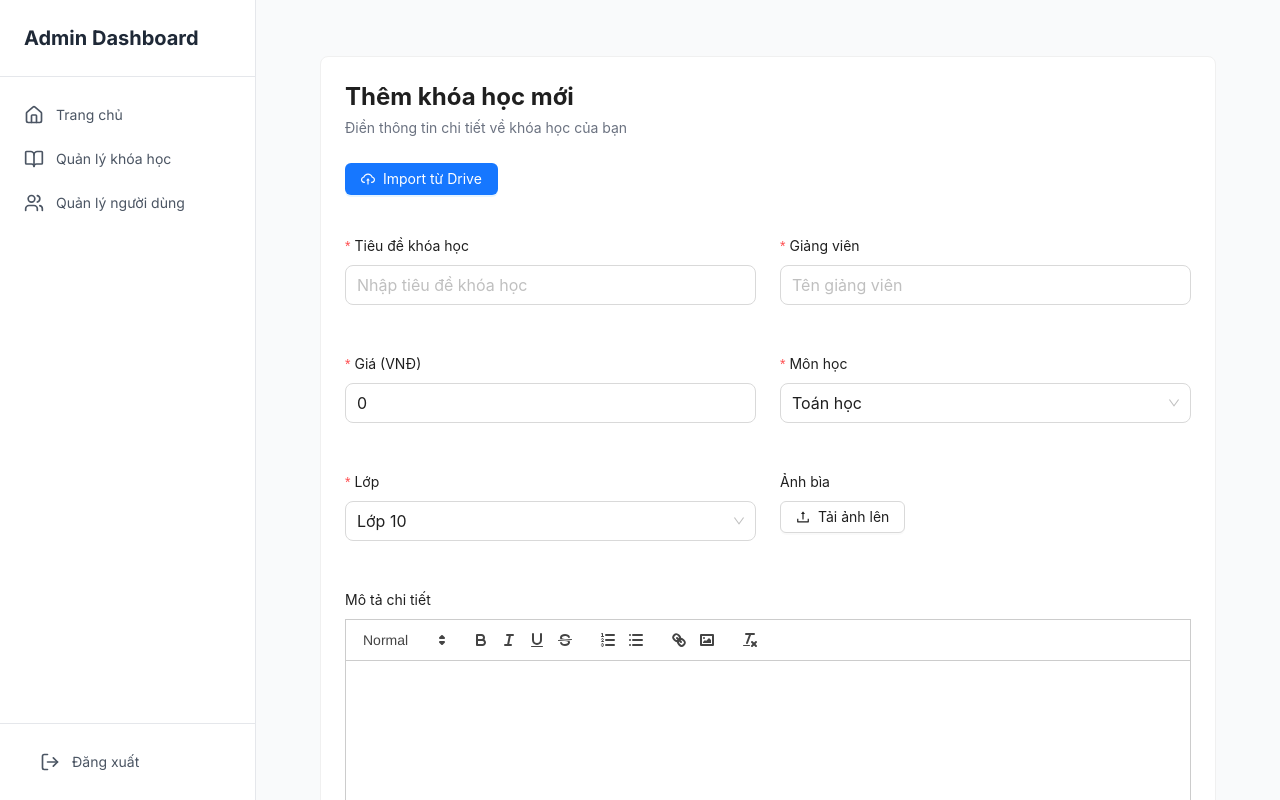
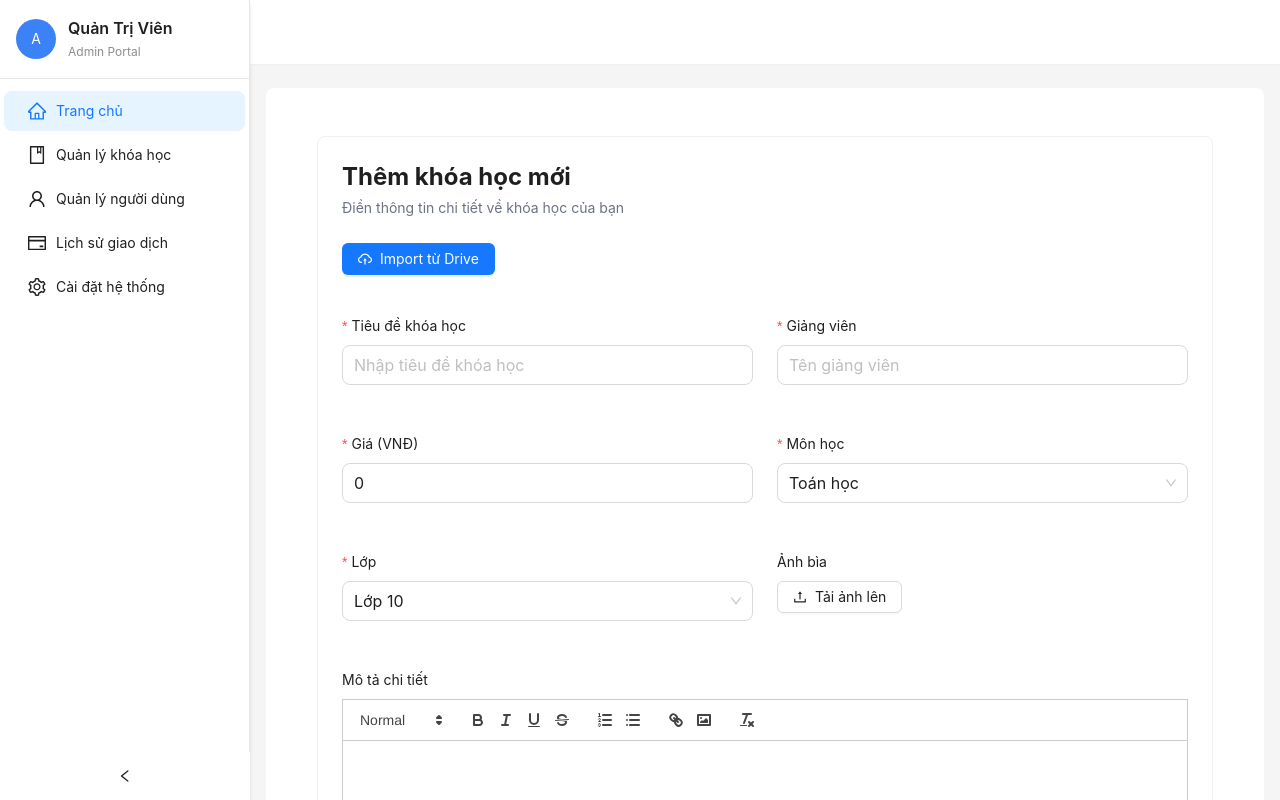
Before and after one commit to kiensegiau/admin, a Next.js app: page /add-course in a window 1280 px wide. Shown: the top 800 px of the page. Built offline with nearby package versions, Linux system fonts and the light colour scheme.

Commit message:
thêm sider bả

```diff
--- a/app/client-layout.js
+++ b/app/client-layout.js
@@ -2,27 +2,61 @@
 import { Inter } from "next/font/google";
 import "./globals.css";
 import { Toaster } from "sonner";
-import Sidebar from "@/components/Sidebar";
+import Sidebar from "./components/Sidebar";
 import { usePathname } from "next/navigation";
+import { Layout, theme } from "antd";
 
+const { Content, Header } = Layout;
 const inter = Inter({ subsets: ["latin"] });
 
 export default function ClientLayout({ children }) {
   const pathname = usePathname();
   const isLoginPage = pathname === "/login";
+  const {
+    token: { colorBgContainer, borderRadiusLG },
+  } = theme.useToken();
 
   return (
     <html lang="vi">
-      <body className={inter.className}>
+      <body className={inter.className} style={{ margin: 0, padding: 0 }}>
         {isLoginPage ? (
           children
         ) : (
-          <div className="flex h-screen">
+          <Layout style={{ minHeight: '100vh' }}>
             <Sidebar />
-            <main className="flex-1 overflow-auto bg-gray-50 p-8">
-              {children}
-            </main>
-          </div>
+            <Layout>
+              <Header
+                style={{
+                  padding: '0 24px',
+                  background: colorBgContainer,
+                  boxShadow: '0 1px 2px rgba(0, 0, 0, 0.03)',
+                  display: 'flex',
+                  alignItems: 'center',
+                  justifyContent: 'flex-start'
+                }}
+              >
+                <div className="text-lg font-medium">
+                  {pathname === "/" && "Bảng điều khiển"}
+                  {pathname === "/courses" && "Quản lý khóa học"}
+                  {pathname === "/users" && "Quản lý người dùng"}
+                  {pathname === "/transactions" && "Lịch sử giao dịch"}
+                  {pathname === "/settings" && "Cài đặt hệ thống"}
+                </div>
+              </Header>
+              <Content
+                style={{
+                  margin: '24px 16px',
+                  padding: 24,
+                  background: colorBgContainer,
+                  borderRadius: borderRadiusLG,
+                  minHeight: 280,
+                  overflow: 'auto'
+                }}
+              >
+                {children}
+              </Content>
+            </Layout>
+          </Layout>
         )}
         <Toaster richColors position="top-right" />
       </body>
--- a/app/components/Sidebar.js
+++ b/app/components/Sidebar.js
@@ -2,30 +2,58 @@
 
 import Link from "next/link";
 import { usePathname, useRouter } from "next/navigation";
-import { Home, BookOpen, Users, LogOut } from "lucide-react";
+import {
+  HomeOutlined,
+  BookOutlined,
+  UserOutlined,
+  CreditCardOutlined,
+  LogoutOutlined,
+  SettingOutlined
+} from "@ant-design/icons";
 import { toast } from "sonner";
+import { Layout, Menu, Button, Typography, Avatar } from "antd";
+import { useState } from "react";
+
+const { Sider } = Layout;
+const { Title, Text } = Typography;
 
 const menuItems = [
   {
+    key: "home",
     href: "/",
     label: "Trang chủ",
-    icon: Home,
+    icon: HomeOutlined,
   },
   {
+    key: "courses",
     href: "/courses",
     label: "Quản lý khóa học",
-    icon: BookOpen,
+    icon: BookOutlined,
   },
   {
+    key: "users",
     href: "/users",
     label: "Quản lý người dùng",
-    icon: Users,
+    icon: UserOutlined,
   },
+  {
+    key: "transactions",
+    href: "/transactions",
+    label: "Lịch sử giao dịch",
+    icon: CreditCardOutlined,
+  },
+  {
+    key: "settings",
+    href: "/settings",
+    label: "Cài đặt hệ thống",
+    icon: SettingOutlined,
+  }
 ];
 
 export default function Sidebar() {
   const pathname = usePathname();
   const router = useRouter();
+  const [collapsed, setCollapsed] = useState(false);
 
   const handleSignOut = async () => {
     try {
@@ -48,45 +76,68 @@ export default function Sidebar() {
     }
   };
 
+  // Tìm key của menu item đang active
+  const activeKey = menuItems.find(item => item.href === pathname)?.key || 'home';
+
   return (
-    <nav className="bg-white shadow">
-      <div className="max-w-7xl mx-auto px-4">
-        <div className="flex justify-between h-16">
-          <div className="flex">
-            <div className="flex-shrink-0 flex items-center">
-              <span className="text-xl font-bold">Admin</span>
-            </div>
-            <div className="hidden sm:ml-6 sm:flex sm:space-x-8">
-              {menuItems.map(({ href, label, icon: Icon }) => {
-                const isActive = pathname === href;
-                return (
-                  <Link
-                    key={href}
-                    href={href}
-                    className={`inline-flex items-center px-1 pt-1 text-sm font-medium border-b-2 ${
-                      isActive
-                        ? "border-indigo-500 text-gray-900"
-                        : "border-transparent text-gray-500 hover:border-gray-300 hover:text-gray-700"
-                    }`}
-                  >
-                    <Icon className="w-4 h-4 mr-2" />
-                    {label}
-                  </Link>
-                );
-              })}
+    <Sider
+      collapsible
+      collapsed={collapsed}
+      onCollapse={value => setCollapsed(value)}
+      theme="light"
+      className="shadow-md min-h-screen border-r border-gray-200"
+      width={250}
+      style={{ zIndex: 999 }}
+    >
+      <div className={`p-4 flex ${collapsed ? 'justify-center' : 'justify-start'} items-center border-b border-gray-200`}>
+        {collapsed ? (
+          <Avatar
+            size="large"
+            className="bg-blue-500 flex items-center justify-center"
+          >
+            A
+          </Avatar>
+        ) : (
+          <div className="flex items-center gap-3">
+            <Avatar
+              size="large"
+              className="bg-blue-500 flex items-center justify-center"
+            >
+              A
+            </Avatar>
+            <div>
+              <Title level={5} style={{ margin: 0 }}>Quản Trị Viên</Title>
+              <Text type="secondary" style={{ fontSize: '12px' }}>Admin Portal</Text>
             </div>
           </div>
-          <div className="flex items-center">
-            <button
-              onClick={handleSignOut}
-              className="inline-flex items-center px-3 py-2 border border-transparent text-sm font-medium rounded-md text-white bg-indigo-600 hover:bg-indigo-700"
-            >
-              <LogOut className="w-4 h-4 mr-2" />
-              Đăng xuất
-            </button>
-          </div>
-        </div>
+        )}
       </div>
-    </nav>
+
+      <Menu
+        mode="inline"
+        selectedKeys={[activeKey]}
+        style={{ borderRight: 0 }}
+        className="mt-2"
+        items={menuItems.map(item => ({
+          key: item.key,
+          icon: <item.icon style={{ fontSize: '18px' }} />,
+          label: <Link href={item.href}>{item.label}</Link>,
+        }))}
+      />
+
+      <div className={`absolute bottom-0 w-full p-4 border-t border-gray-200 ${collapsed ? 'text-center' : ''}`}>
+        <Button
+          danger
+          icon={<LogoutOutlined />}
+          onClick={handleSignOut}
+          className="flex items-center gap-2"
+          type="text"
+          size="large"
+          block
+        >
+          {!collapsed && "Đăng xuất"}
+        </Button>
+      </div>
+    </Sider>
   );
 }
```
